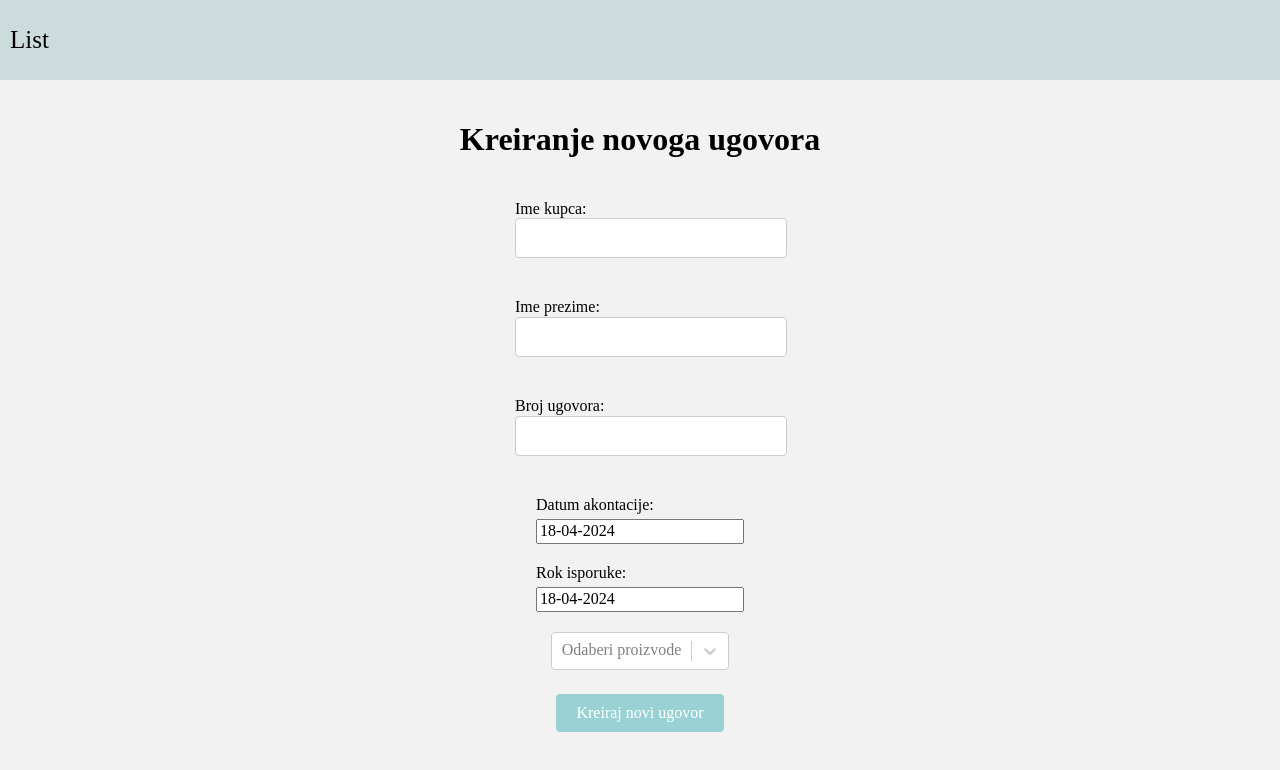
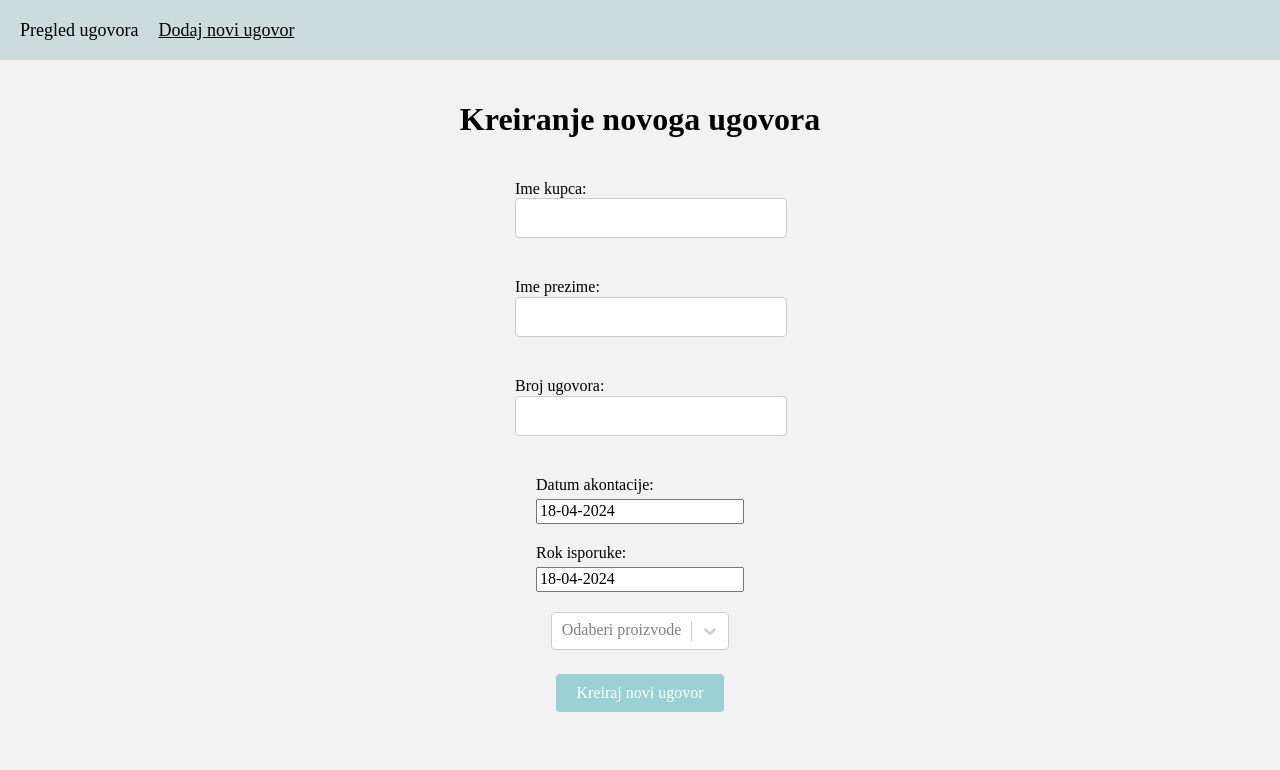
Before and after one commit to Reli12/contractmanagment, a React (Create React App) app: page /addNewContract in a window 1280 px wide. Shown: the top 770 px of the page. Built offline with nearby package versions, Linux system fonts and the light colour scheme.

Commit message:
Add new item in navigation

```diff
--- a/src/components/molecules/NavigationBar/NavigationBar.style.tsx
+++ b/src/components/molecules/NavigationBar/NavigationBar.style.tsx
@@ -1,18 +1,29 @@
-import styled from 'styled-components'
+import styled, { css } from 'styled-components'
 import colors from '../../../typography/colors'
 
 export const NavWrapper = styled.div`
     height: 60px;
     width: 100vw;
-    background: ${colors.platinum};//TODO refactor it
+    background-color: ${colors.platinum};
     display: flex;
     align-items: center;
-    padding: 10px;
+    padding: 0 20px;
 `
 
-export const StyledNavLink = styled.a`
+export const StyledNavLink = styled.p<{ $isActive: boolean }>`
     text-decoration: none;
-    color: black; //TODO refactor it
+    color: ${colors.black};
     cursor: pointer;
-    font-size: 25px;
+    font-size: 18px;
+    margin-right: 20px;
+    transition: color 0.3s ease;
+
+    &:hover {
+        color: ${colors.primaryBlue}; /* Change color on hover */
+    }
+    ${(props) =>
+        props.$isActive &&
+        css`
+            text-decoration: underline;
+        `}
 `
--- a/src/components/molecules/NavigationBar/NavigationBar.tsx
+++ b/src/components/molecules/NavigationBar/NavigationBar.tsx
@@ -1,9 +1,19 @@
 import { NavWrapper, StyledNavLink } from './NavigationBar.style'
+import { useNavigate } from 'react-router-dom'
 
 const NavigationBar = () => {
+    const navigate = useNavigate()
     return (
         <NavWrapper>
-            <StyledNavLink href={'/'}>List</StyledNavLink>
+            <StyledNavLink onClick={() => navigate('/')} $isActive={window.location.pathname === '/'}>
+                Pregled ugovora
+            </StyledNavLink>
+            <StyledNavLink
+                onClick={() => navigate('/addNewContract')}
+                $isActive={window.location.pathname === '/addNewContract'}
+            >
+                Dodaj novi ugovor
+            </StyledNavLink>
         </NavWrapper>
     )
 }
--- a/src/components/organisams/Forms/CreateContractForm.tsx
+++ b/src/components/organisams/Forms/CreateContractForm.tsx
@@ -50,7 +50,8 @@ const CreateContractForm = () => {
         datumAkontacije: boolean
         rokIsporuke: boolean
         products: boolean
-    }>({ datumAkontacije: false, rokIsporuke: false, products: false })
+        networkError: boolean
+    }>({ datumAkontacije: false, rokIsporuke: false, products: false, networkError: false })
 
     const initialValues: ICreateContract = {
         name: '',
@@ -75,6 +76,7 @@ const CreateContractForm = () => {
             setErrorToShow((prev) => ({ ...prev, products: true }))
             return
         }
+        try {
             addNewContract({
                 kupac: `${values.name} ${values.lastName}`,
                 id: 1,
@@ -85,6 +87,10 @@ const CreateContractForm = () => {
                 products: values.products,
             })
             navigate('/')
+        } catch (error) {
+            console.log(error)
+            setErrorToShow((prev) => ({ ...prev, networkError: true }))
+        }
     }
 
     const productOptions = useMemo(() => {
@@ -149,6 +155,11 @@ const CreateContractForm = () => {
                         />
                         {errorToShow.products && <ErrorMessage>Odaberite minimum jedan proizvod</ErrorMessage>}
                         <Button label={'Kreiraj novi ugovor'} />
+                        {errorToShow.networkError && (
+                            <ErrorMessage>
+                                Došlo je do pogriješke prilikom kreiranja novoga ugovora, pokušajte ponovno kasnije.
+                            </ErrorMessage>
+                        )}
                     </WrapperForm>
                 </Form>
             )}
--- a/src/typography/colors.ts
+++ b/src/typography/colors.ts
@@ -6,7 +6,8 @@ const colors = {
     sendBrown: '#FC9E4F',
     citrus: '#A37A74',
     lightGray: '#F2F2F2',
-    white: "#FFFFFF"
+    white: '#FFFFFF',
+    black: '#000000',
 }
 
 export default colors
```
Lines whose indentation alone changed are shown as unchanged.
